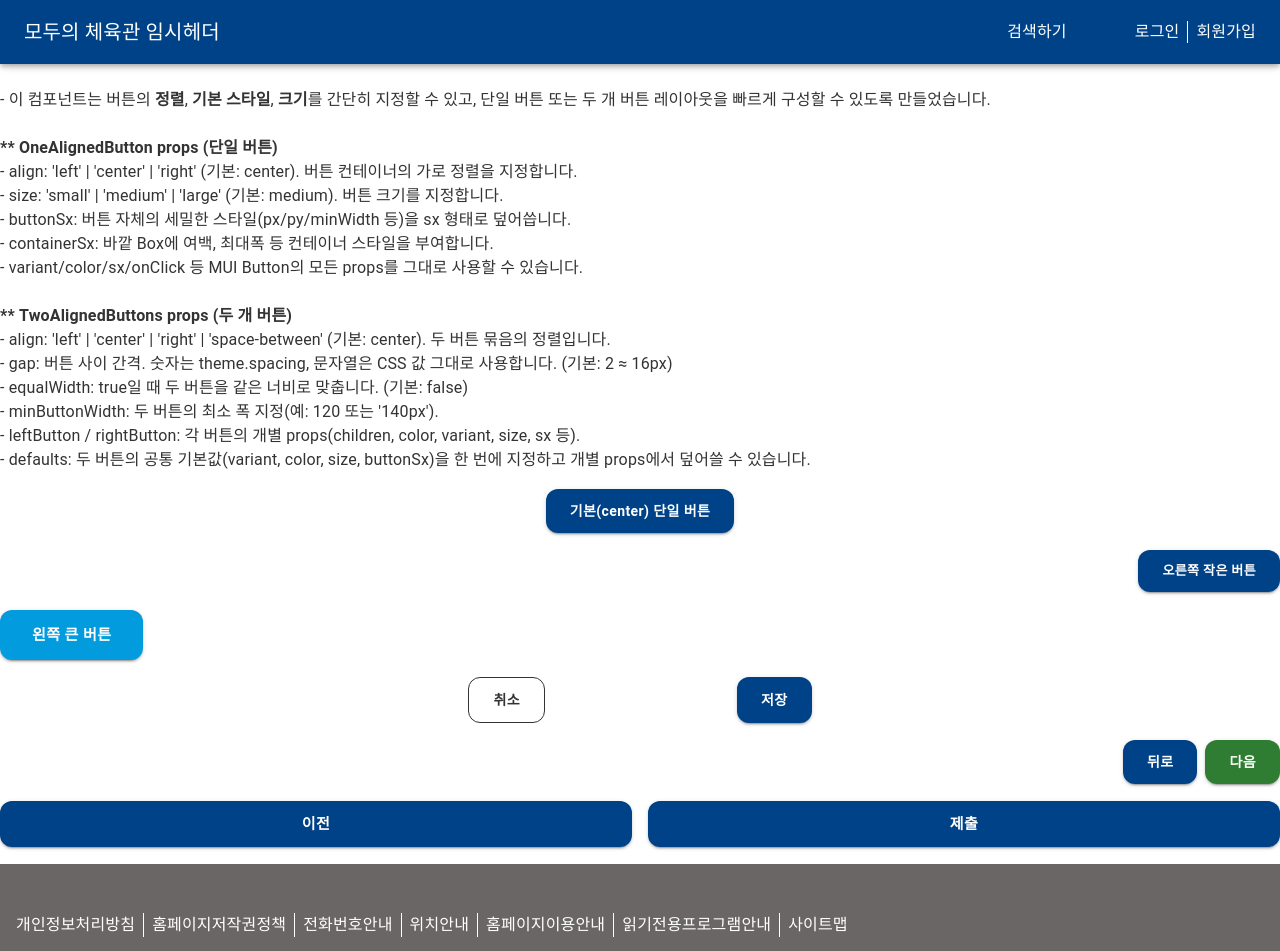
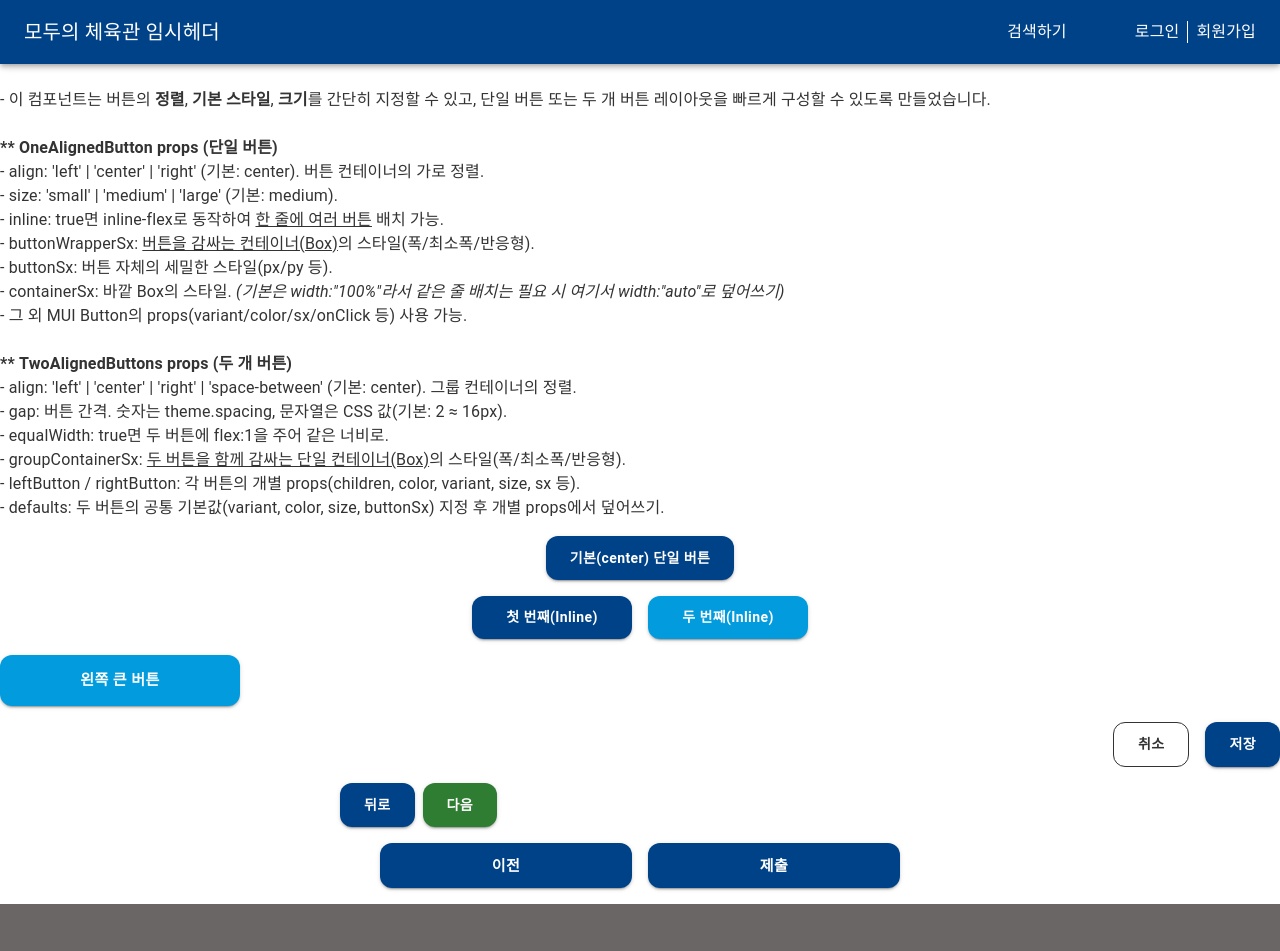
Before and after one commit to kkkddkkk/moduChe, a React (Create React App) app in the folder frontEnd/moduche/: page /test/button in a window 1280 px wide. Shown: the top 951 px of the page. Built offline with nearby package versions, Linux system fonts and the light colour scheme; some icons are missing.

Commit message:
fix: button 수정

```diff
--- a/frontEnd/moduche/src/component/common/Button.js
+++ b/frontEnd/moduche/src/component/common/Button.js
@@ -8,25 +8,39 @@ const justifyMap = {
     "space-between": "space-between",
 };
 
-// 단일 버튼
+/**
+ * 단일 버튼
+ * - 버튼 위에 컨테이너(Box)를 두고, 버튼은 컨테이너 폭을 채웁니다.
+ * - inline=true면 한 줄에 여러 개 나란히 배치 가능 (inline-flex)
+ */
 export function OneAlignedButton({
     align = "center",
     containerSx,
+    buttonWrapperSx, // 버튼을 감싸는 컨테이너 스타일(폭/최소폭/반응형)
     buttonSx,
     children,
     variant = "contained",
     color = "primary",
     size = "medium",
     sx,
+    inline = true,
     ...buttonProps
 }) {
     return (
         <Box
             sx={{
-                display: "flex",
+                display: inline ? "inline-flex" : "flex",
                 justifyContent: justifyMap[align],
                 width: "100%",
                 ...containerSx,
+            }}
+        >
+            {/* 버튼 위 컨테이너 */}
+            <Box
+                sx={{
+                    // 여기서 너비/최소너비/반응형을 조정
+                    // 예) width: 240, 혹은 width: { xs: "100%", sm: 260 }
+                    ...buttonWrapperSx,
                 }}
             >
                 <Button
@@ -39,6 +53,7 @@ export function OneAlignedButton({
                         textTransform: "none",
                         px: 3,
                         py: 1.2,
+                        width: "100%", // ✅ 래퍼(Box) 너비를 항상 꽉 채움
                         ...buttonSx,
                         ...sx,
                     }}
@@ -47,16 +62,22 @@ export function OneAlignedButton({
                     {children}
                 </Button>
             </Box>
+        </Box>
     );
 }
 
-// 두 개 버튼
+/**
+ * 두 개 버튼 (단일 그룹 컨테이너 버전)
+ * - 두 버튼이 "하나의 컨테이너"로 감싸집니다.
+ * - 그룹 컨테이너(groupContainerSx)에서 전체 폭/최소폭/반응형을 제어합니다.
+ * - equalWidth=true면 두 버튼에 flex:1을 주어 같은 너비로 배분합니다.
+ */
 export function TwoAlignedButtons({
     align = "center",
     gap = 2,
     equalWidth = false,
-    minButtonWidth,
-    containerSx,
+    containerSx,      // 바깥 정렬 래퍼(Box)의 스타일
+    groupContainerSx, // 두 버튼을 함께 감싸는 단일 컨테이너(Box)의 스타일(폭/최소폭/반응형)
     leftButton = {},
     rightButton = {},
     defaults = {},
@@ -68,47 +89,61 @@ export function TwoAlignedButtons({
         buttonSx = {},
     } = defaults;
 
-    const baseButtonSx = {
+    // 개별 버튼에서 sx만 분리하여 충돌 방지
+    const { sx: leftSx, ...leftRest } = leftButton;
+    const { sx: rightSx, ...rightRest } = rightButton;
+
+    // 버튼 공통 스타일
+    const baseBtnSx = {
         borderRadius: "12px",
         fontWeight: 600,
         textTransform: "none",
         px: 3,
         py: 1.2,
-        minWidth: minButtonWidth,
         ...(equalWidth ? { flex: 1 } : {}),
         ...buttonSx,
     };
 
     return (
+        // 바깥 래퍼: 라인에서 그룹 컨테이너의 정렬 담당
         <Box
             sx={{
                 display: "flex",
                 width: "100%",
-                gap,
                 justifyContent: justifyMap[align] || "center",
-                flexWrap: "wrap",
                 ...containerSx,
             }}
         >
+            {/* 단일 그룹 컨테이너: 이 박스에서 전체 길이(폭) 제어 */}
+            <Box
+                sx={{
+                    display: "flex",
+                    gap,
+                    flexWrap: "wrap",
+                    // 예) width: { xs: "100%", sm: 440 }, maxWidth: 520
+                    ...groupContainerSx,
+                }}
+            >
                 <Button
-                variant={leftButton.variant || variant}
-                color={leftButton.color || color}
-                size={leftButton.size || size}
-                sx={{ ...baseButtonSx, ...leftButton.sx }}
-                {...leftButton}
+                    variant={leftRest.variant || variant}
+                    color={leftRest.color || color}
+                    size={leftRest.size || size}
+                    sx={{ ...baseBtnSx, ...leftSx }}
+                    {...leftRest}
                 >
-                {leftButton.children || "Left"}
+                    {leftRest.children || "Left"}
                 </Button>
 
                 <Button
-                variant={rightButton.variant || variant}
-                color={rightButton.color || color}
-                size={rightButton.size || size}
-                sx={{ ...baseButtonSx, ...rightButton.sx }}
-                {...rightButton}
+                    variant={rightRest.variant || variant}
+                    color={rightRest.color || color}
+                    size={rightRest.size || size}
+                    sx={{ ...baseBtnSx, ...rightSx }}
+                    {...rightRest}
                 >
-                {rightButton.children || "Right"}
+                    {rightRest.children || "Right"}
                 </Button>
+            </Box>
         </Box>
     );
 }
--- a/frontEnd/moduche/src/pages/Test/CommonButton.js
+++ b/frontEnd/moduche/src/pages/Test/CommonButton.js
@@ -19,51 +19,68 @@ const CommonButton = () => {
                     <br />
                     <span style={{ fontWeight: "bold" }}>** OneAlignedButton props (단일 버튼)</span>
                     <br />
-                    - align: 'left' | 'center' | 'right' (기본: center). 버튼 컨테이너의 가로 정렬을 지정합니다.
+                    - align: 'left' | 'center' | 'right' (기본: center). 버튼 컨테이너의 가로 정렬.
                     <br />
-                    - size: 'small' | 'medium' | 'large' (기본: medium). 버튼 크기를 지정합니다.
+                    - size: 'small' | 'medium' | 'large' (기본: medium).
                     <br />
-                    - buttonSx: 버튼 자체의 세밀한 스타일(px/py/minWidth 등)을 sx 형태로 덮어씁니다.
+                    - inline: true면 inline-flex로 동작하여 <u>한 줄에 여러 버튼</u> 배치 가능.
                     <br />
-                    - containerSx: 바깥 Box에 여백, 최대폭 등 컨테이너 스타일을 부여합니다.
+                    - buttonWrapperSx: <u>버튼을 감싸는 컨테이너(Box)</u>의 스타일(폭/최소폭/반응형).
                     <br />
-                    - variant/color/sx/onClick 등 MUI Button의 모든 props를 그대로 사용할 수 있습니다.
+                    - buttonSx: 버튼 자체의 세밀한 스타일(px/py 등).
+                    <br />
+                    - containerSx: 바깥 Box의 스타일. <i>(기본은 width:"100%"라서 같은 줄 배치는 필요 시 여기서 width:"auto"로 덮어쓰기)</i>
+                    <br />
+                    - 그 외 MUI Button의 props(variant/color/sx/onClick 등) 사용 가능.
                     <br />
                     <br />
                     <span style={{ fontWeight: "bold" }}>** TwoAlignedButtons props (두 개 버튼)</span>
                     <br />
-                    - align: 'left' | 'center' | 'right' | 'space-between' (기본: center). 두 버튼 묶음의 정렬입니다.
+                    - align: 'left' | 'center' | 'right' | 'space-between' (기본: center). 그룹 컨테이너의 정렬.
                     <br />
-                    - gap: 버튼 사이 간격. 숫자는 theme.spacing, 문자열은 CSS 값 그대로 사용합니다. (기본: 2 ≈ 16px)
+                    - gap: 버튼 간격. 숫자는 theme.spacing, 문자열은 CSS 값(기본: 2 ≈ 16px).
                     <br />
-                    - equalWidth: true일 때 두 버튼을 같은 너비로 맞춥니다. (기본: false)
+                    - equalWidth: true면 두 버튼에 flex:1을 주어 같은 너비로.
                     <br />
-                    - minButtonWidth: 두 버튼의 최소 폭 지정(예: 120 또는 '140px').
+                    - groupContainerSx: <u>두 버튼을 함께 감싸는 단일 컨테이너(Box)</u>의 스타일(폭/최소폭/반응형).
                     <br />
                     - leftButton / rightButton: 각 버튼의 개별 props(children, color, variant, size, sx 등).
                     <br />
-                    - defaults: 두 버튼의 공통 기본값(variant, color, size, buttonSx)을 한 번에 지정하고 개별 props에서 덮어쓸 수 있습니다.
+                    - defaults: 두 버튼의 공통 기본값(variant, color, size, buttonSx) 지정 후 개별 props에서 덮어쓰기.
                 </Box>
             </Grid>
 
             {/* 단일 버튼 예시들 */}
             <Grid size={12}>
                 <Box sx={{ mb: 2 }}>
-                    <OneAlignedButton onClick={() => handleClick("기본(center)")} >
+                    <OneAlignedButton onClick={() => handleClick("기본(center)")}>
                         기본(center) 단일 버튼
                     </OneAlignedButton>
                 </Box>
             </Grid>
 
+            {/* 한 줄에 나란히 배치 (inline=true) */}
             <Grid size={12}>
-                <Box sx={{ mb: 2 }}>
+                <Box sx={{ mb: 2, display: "flex", justifyContent: "center" }}>
                     <OneAlignedButton
-                        align="right"
-                        size="small"
-                        buttonSx={{ minWidth: 120 }}
-                        onClick={() => handleClick("오른쪽 작은 버튼")}
+                        inline
+                        // 부모(Box)에서 가로 중앙, 자식(버튼 컨테이너)은 가변폭 → 같은 줄 배치
+                        containerSx={{ width: "auto" }}
+                        buttonWrapperSx={{ width: 160, mr: 2 }}
+                        onClick={() => handleClick("첫 번째(Inline)")}
+                        align="center"
                     >
-                        오른쪽 작은 버튼
+                        첫 번째(Inline)
+                    </OneAlignedButton>
+
+                    <OneAlignedButton
+                        inline
+                        containerSx={{ width: "auto" }}
+                        color="secondary"
+                        buttonWrapperSx={{ width: 160 }}
+                        onClick={() => handleClick("두 번째(Inline)")}
+                    >
+                        두 번째(Inline)
                     </OneAlignedButton>
                 </Box>
             </Grid>
@@ -73,6 +90,8 @@ const CommonButton = () => {
                     <OneAlignedButton
                         align="left"
                         size="large"
+                        // 컨테이너에서 폭 지정, 버튼은 width:100%로 채움
+                        buttonWrapperSx={{ width: 240 }}
                         buttonSx={{ px: 4, py: 1.5 }}
                         color="secondary"
                         onClick={() => handleClick("왼쪽 큰 버튼")}
@@ -82,12 +101,19 @@ const CommonButton = () => {
                 </Box>
             </Grid>
 
-            {/* 두 개 버튼 예시들 */}
+            {/* 두 개 버튼 예시들 — 단일 그룹 컨테이너 버전 */}
             <Grid size={12}>
                 <Box sx={{ mb: 2 }}>
                     <TwoAlignedButtons
+                        align="right"
                         // align 생략 → 기본 center
-                        gap={24}
+                        // gap={24}
+                        // 두 버튼을 감싸는 단일 컨테이너에서 폭/반응형 제어
+                        groupContainerSx={{
+
+                            width: { xs: "100%", sm: 460 },
+                            justifyContent: "flex-end",
+                        }}
                         leftButton={{
                             children: "취소",
                             variant: "outlined",
@@ -104,26 +130,42 @@ const CommonButton = () => {
             </Grid>
 
             <Grid size={12}>
-                <Box sx={{ mb: 2 }}>
+                <Box sx={{ mb: 2, width: 700 }}>
                     <TwoAlignedButtons
                         align="right"
                         gap={1} // theme.spacing(1) ≈ 8px
                         defaults={{ size: "medium" }}
-                        leftButton={{ children: "뒤로", onClick: () => handleClick("뒤로") }}
-                        rightButton={{ children: "다음", color: "success", onClick: () => handleClick("다음") }}
+                        // 개별 버튼 최소폭은 각 버튼의 sx로 지정
+                        leftButton={{
+                            children: "뒤로",
+                            // sx: { minWidth: 140 },
+                            onClick: () => handleClick("뒤로"),
+                        }}
+                        rightButton={{
+                            children: "다음",
+                            color: "success",
+                            // sx: { minWidth: 160 },
+                            onClick: () => handleClick("다음"),
+                        }}
+                        groupContainerSx={{ width: { xs: "100%", sm: 360 } }}
                     />
                 </Box>
             </Grid>
 
             <Grid size={12}>
-                <Box sx={{ mb: 2 }}>
+                <Box sx={{ mb: 2, display: "flex", justifyContent: "center" }}>
                     <TwoAlignedButtons
-                        align="space-between"
+                        // align="space-between"
                         equalWidth
-                        minButtonWidth={140}
                         defaults={{ size: "large" }}
+                        // equalWidth일 때는 그룹 컨테이너 폭만 잡아주면 두 버튼이 flex:1로 균등 분배
+                        groupContainerSx={{ width: "100%", maxWidth: 520 }}
                         leftButton={{ children: "이전", onClick: () => handleClick("이전") }}
-                        rightButton={{ children: "제출", variant: "contained", onClick: () => handleClick("제출") }}
+                        rightButton={{
+                            children: "제출",
+                            variant: "contained",
+                            onClick: () => handleClick("제출"),
+                        }}
                     />
                 </Box>
             </Grid>
```
Lines whose indentation alone changed are shown as unchanged.
